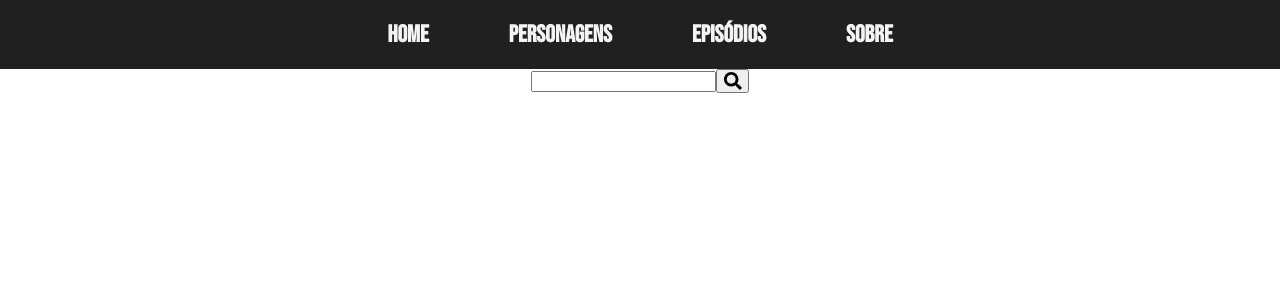
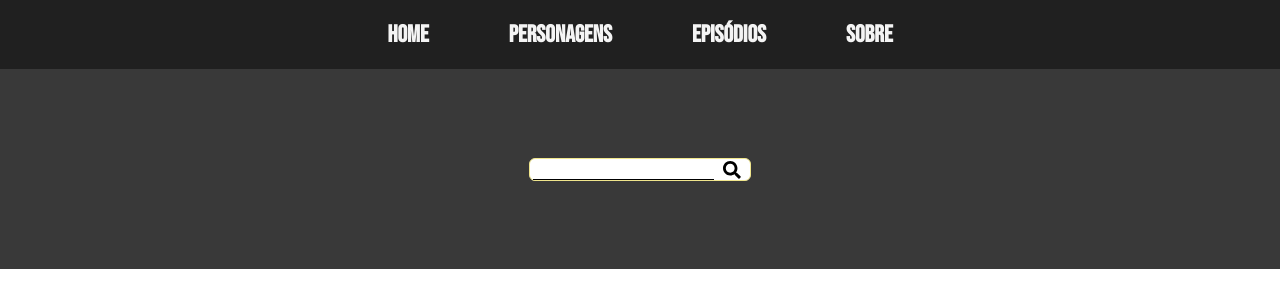
Before and after one commit to ligiamarques123/rick-morty-react, a React (Create React App) app: page /personagens in a window 1280 px wide. Shown: the top 308 px of the page. Built offline with nearby package versions, Linux system fonts and the light colour scheme.

Commit message:
atualizando página personagens

```diff
--- a/src/Pages/Personagens/index.js
+++ b/src/Pages/Personagens/index.js
@@ -1,49 +1,63 @@
-import { useEffect, useState } from "react";
+import { useState } from "react";
 import HeaderResponsive from "../../Components/HeaderResponsive";
 import api from "../../Api";
 import { FontAwesomeIcon } from '@fortawesome/react-fontawesome';
 import { faSearch } from '@fortawesome/free-solid-svg-icons';
-import "./styles.css";
+import './styles.css';
+import Card from "../../Components/Card";
+
 function Personagens() {
 
     const [data, setData] = useState(null);
     const [name, setName] = useState("");
 
-    useEffect(() => {
-        // async function loadAll() {
-        //     let res = await api.getPersonagemByName();
-        //     setData(res.data)
-        //     console.log(res.data)
-        // }
-        // loadAll();
-    }, []);
-
-    function clickMouse(event) {
-        event.preventDefault();
-        console.log("Escolhendo o Nome:", name)
-        // let res = await api.getPersonagemByName(name);
+    async function load() {
+        let res = await api.getPersonagemByName(name);
+        setData(res)
     }
 
+    async function searchCharacter(event) {
+        event.preventDefault();
+        setData(null);
+        if (name) {
+            load();
+        }
+
+    }
+    function handleName(event) {
+        setName(event.target.value);
+    }
 
     return (
 
         <div>
             <HeaderResponsive />
             <div className="search-container">
-                <form onSubmit={clickMouse}>
-                    <input onChange={(event) => {
-                        setName(event.target.value);
-                    }
-                    } />
+                <form onSubmit={searchCharacter}>
+                    <input onChange={handleName} />
                     <button type="submit">
                         <FontAwesomeIcon icon={faSearch} size="lg" />
                     </button>
                 </form>
             </div>
+            <div className="results-container">
+                {data &&
+                    ((data.error)
+                        ? <h1> Busca não encontrada</h1>
+                        : data.results.map((item, key) => {
+                            return <Card
+                                key={key}
+                                id={item.id}
+                                img={item.image}
+                                name={item.name}
+
+                            />
+                        })
+                    )
+                }
+            </div>
 
         </div>
-
     );
 }
-
 export default Personagens;
--- a/src/Pages/Personagens/styles.css
+++ b/src/Pages/Personagens/styles.css
@@ -0,0 +1,42 @@
+.search-container{
+    height: 200px;
+    background-color: #393939;
+
+    display: flex;
+    justify-content: center;
+    align-items: center;
+
+}
+
+.search-container form{
+    border: 1px solid khaki;
+    border-radius: 6px;
+    background-color:  #fff;
+    padding: 0px 3px;
+
+}
+
+.search-container input{
+    outline: none;
+    border: 0;
+    border-bottom: 1px solid black;
+margin-right: 3px;
+
+    }
+
+.search-container form button{
+    background-color: transparent;
+    border: 0;
+}
+.search-container form button:hover{
+    cursor: pointer;
+    background-color: #efefef;
+}
+
+.results-container{
+    display: flex;
+    flex-wrap: wrap;
+    justify-content: space-around;
+    gap: 30px;
+    padding: 60px 0px;
+}
```
